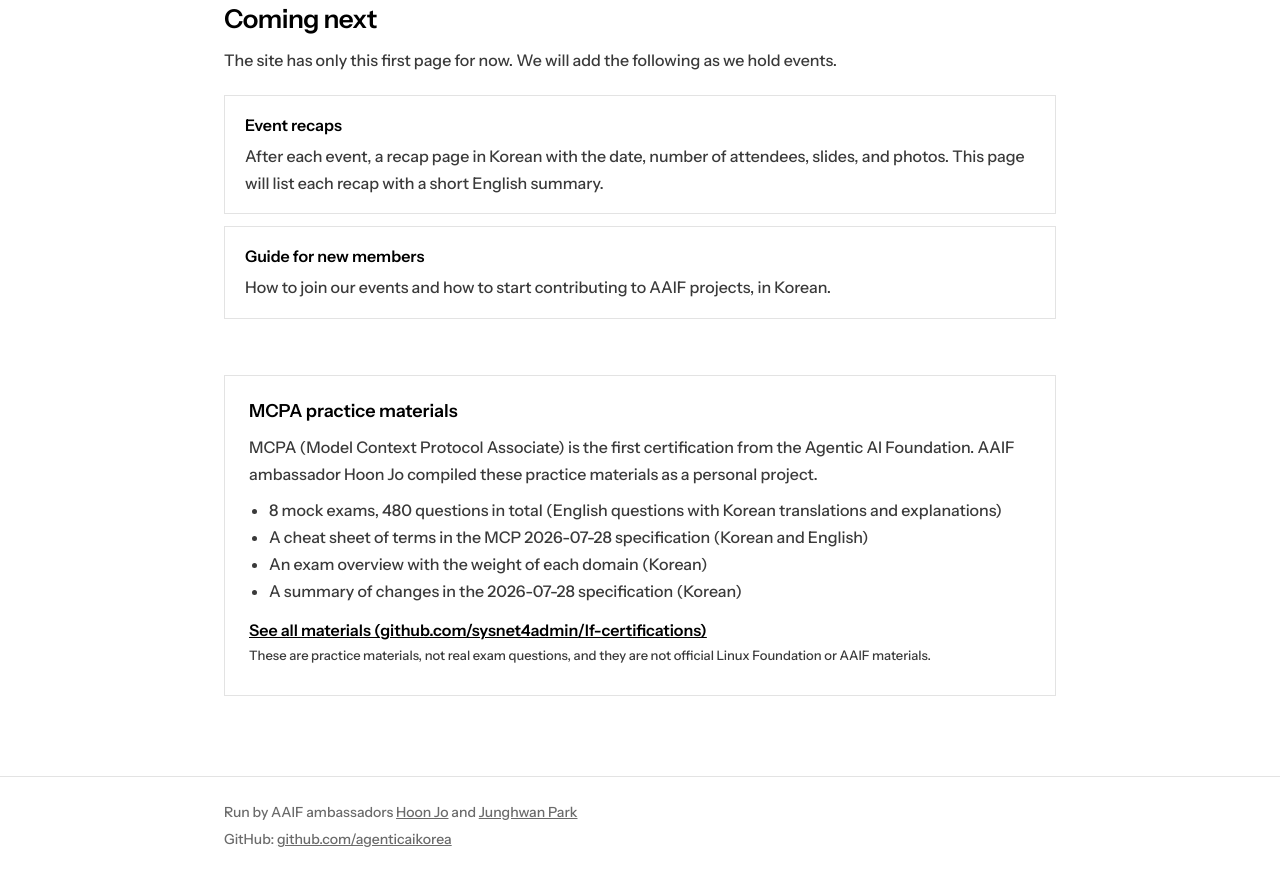
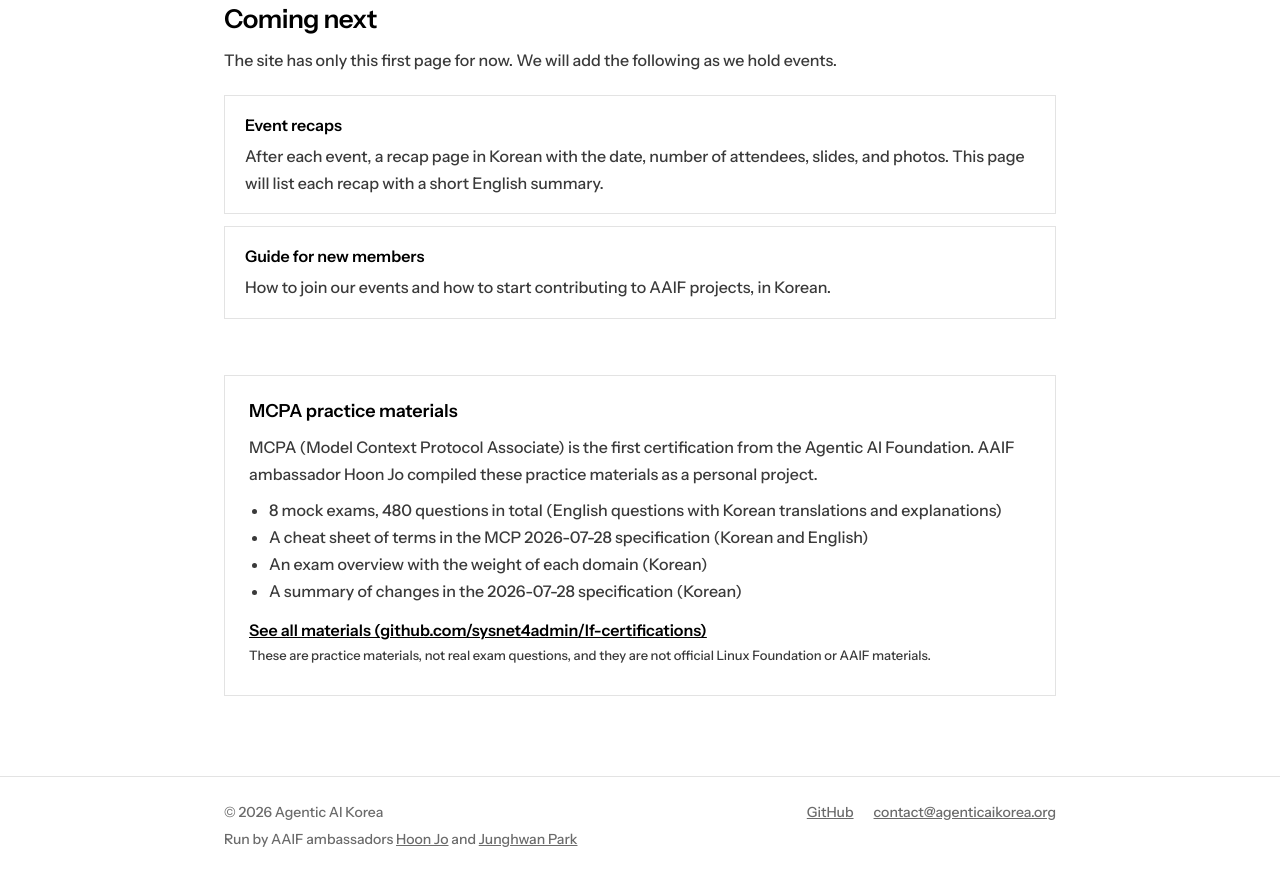
Before and after one commit to agenticaikorea/agenticaikorea.org, a plain HTML site: page public/en/index.html in a window 1280 px wide. Shown: the part 1131-2017 px from the top of the page. Drawn offline with Linux system fonts and the light colour scheme; a web font is replaced by a local one.

Commit message:
바닥을 두 열로 나눈다(왼쪽 저작권 표시와 운영진, 오른쪽 GitHub와 문의 메일)

```diff
--- a/public/en/index.html
+++ b/public/en/index.html
@@ -69,6 +69,8 @@ td:first-child { white-space: nowrap; font-weight: 600; }
 .mcpa a.more { font-weight: 600; }
 footer { margin-top: 56px; border-top: 1px solid var(--line); padding: 24px 0 40px; font-size: 14px; color: var(--ink-3); }
 footer p { margin: 0 0 4px; }
+footer .wrap { display: flex; justify-content: space-between; align-items: flex-start; gap: 12px 32px; flex-wrap: wrap; }
+footer .links { display: flex; gap: 20px; flex-wrap: wrap; margin: 0; }
 .dot { color: var(--orange); }
 .hero .wrap { position: relative; }
 .lang { position: absolute; top: -36px; right: 24px; font-size: 14px; color: #bdbdbd; }
@@ -151,8 +153,11 @@ footer p { margin: 0 0 4px; }
 
 <footer>
   <div class="wrap">
-    <p>Run by AAIF ambassadors <a href="https://www.linkedin.com/in/hoonjo/">Hoon Jo</a> and <a href="https://www.linkedin.com/in/9bow/">Junghwan Park</a></p>
-    <p>GitHub: <a href="https://github.com/agenticaikorea">github.com/agenticaikorea</a></p>
+    <div>
+      <p>© 2026 Agentic AI Korea</p>
+      <p>Run by AAIF ambassadors <a href="https://www.linkedin.com/in/hoonjo/">Hoon Jo</a> and <a href="https://www.linkedin.com/in/9bow/">Junghwan Park</a></p>
+    </div>
+    <p class="links"><a href="https://github.com/agenticaikorea">GitHub</a> <a href="mailto:contact@agenticaikorea.org">contact@agenticaikorea.org</a></p>
   </div>
 </footer>
 </body>
```
Also changed, not shown: public/index.html (+7 -2 lines).
